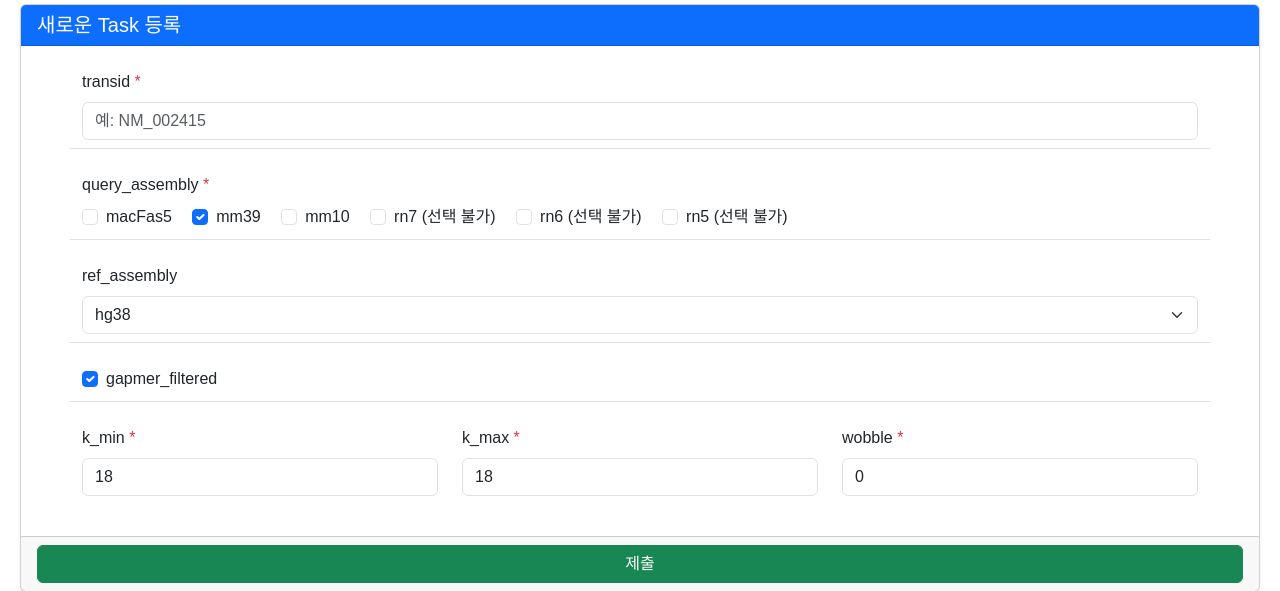
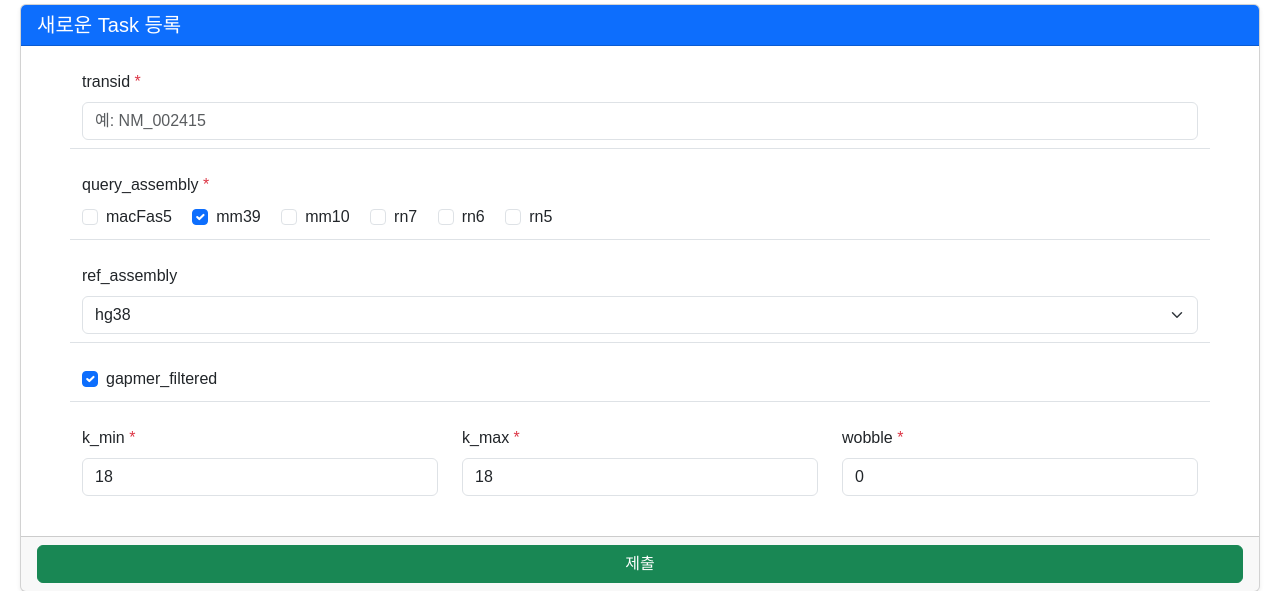
Before and after one commit to Planet-KIM/asoview, a Flask app: page /tasks in a window 1280 px wide. Shown: the part 154-745 px from the top of the page. Run offline with Flask 3, Linux system fonts and the light colour scheme; data that the repository does not hold is empty; some libraries are stand-ins or nearby versions.

```diff
--- a/app/views/ui/templates/tasks.html
+++ b/app/views/ui/templates/tasks.html
@@ -110,7 +110,7 @@
                        data-value="rn7"
                        id="rn7"
                        >
-                <label class="form-check-label" for="rn7">rn7 (선택 불가)</label>
+                <label class="form-check-label" for="rn7">rn7</label>
               </div>
               <div class="form-check form-check-inline">
                 <input class="form-check-input qa-checkbox"
@@ -118,7 +118,7 @@
                        data-value="rn6"
                        id="rn6"
                        >
-                <label class="form-check-label" for="rn6">rn6 (선택 불가)</label>
+                <label class="form-check-label" for="rn6">rn6</label>
               </div>
               <div class="form-check form-check-inline">
                 <input class="form-check-input qa-checkbox"
@@ -126,7 +126,7 @@
                        data-value="rn5"
                        id="rn5"
                        >
-                <label class="form-check-label" for="rn5">rn5 (선택 불가)</label>
+                <label class="form-check-label" for="rn5">rn5</label>
               </div>
             </div>
             <!-- 에러 메시지 -->
```
